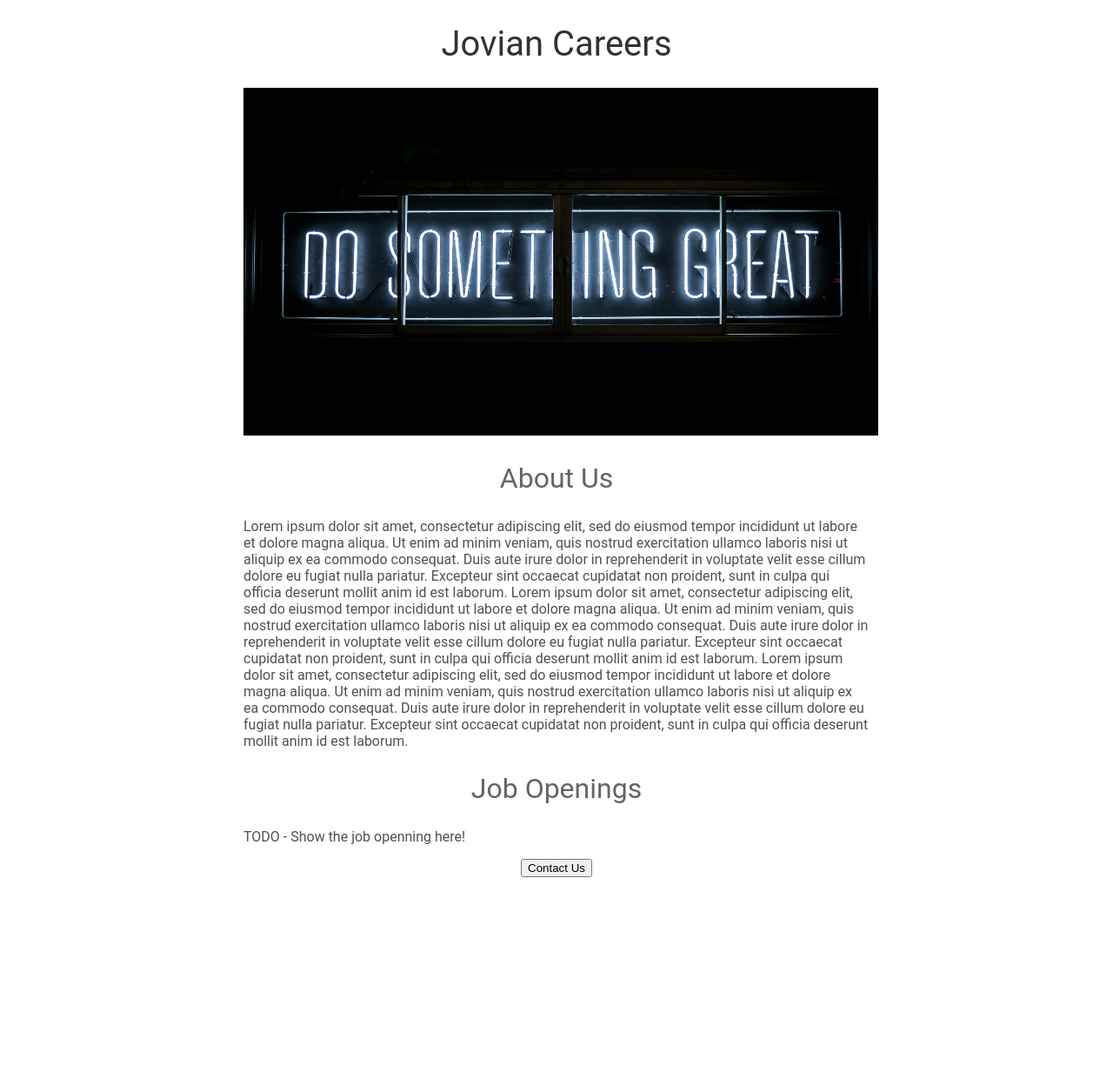
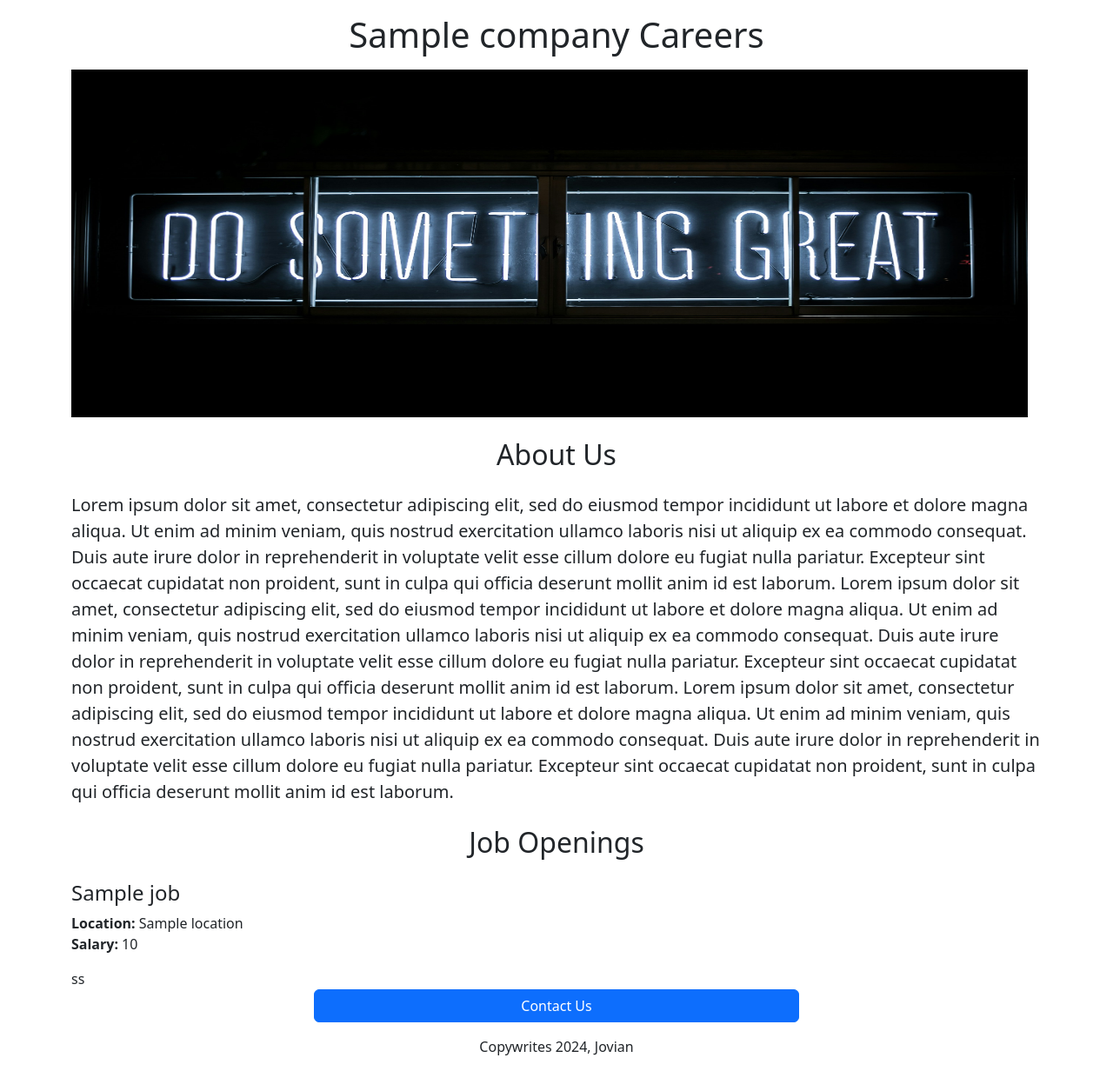
Before and after one commit to danialisrar09/jovian-careers-website, a Flask app: template templates/home.html in a window 1280 px wide. Shown: the whole page at 87% size. Before the commit the page ends 1009 px from the top, so only its background shows below. Run offline with Flask 3, Linux system fonts and the light colour scheme; the template is opened without the code that fills it: most values are stand-ins (such as "Sample title", 1, 10 or a date in 2020).

Commit message:
Added the Flask project

```diff
--- a/app.py
+++ b/app.py
@@ -2,9 +2,36 @@ from flask import Flask, render_template
 
 app = Flask(__name__)
 
+JOBS = [
+    {
+        'id': 1,
+        'title': 'Data Analyst',
+        'location': 'Remote',
+        'Salary': 'Rs. 1,000,000',
+    },
+    {
+        'id': 2,
+        'title': 'Data Scientist',
+        'location': 'Karachi, Pakistan',
+        'Salary': 'Rs. 1,500,000',
+    },
+    {
+        'id': 3,
+        'title': 'Data Engineer',
+        'location': 'Remote',
+        'company': 'Jovian',
+        'Salary': 'Rs. 900,000',
+    },
+    {
+        'id': 4,
+        'title': 'Software Engineer',
+        'location': 'Lahore, Pakistan',
+        'Salary': 'Rs. 800,000',
+    }
+]
 @app.route("/")
-def hello_world():
-    return render_template('home.html')
+def hello_jovian():
+    return render_template('home.html', jobs = JOBS, company = "Jovian")
 
 if __name__ == "__main__":
     app.run(host='0.0.0.0', debug=True)
--- a/templates/home.html
+++ b/templates/home.html
@@ -3,46 +3,16 @@
     <head>
         <meta charset="UTF-8">
         <title>Jovian Careers</title>
-        <style>
-            h1 {
-               font-size: 40px;
-               font-family: Roboto;
-               font-weight: normal;
-               color: rgb(50, 50, 50);
-               text-align: center;
-            }
+        <link href="https://cdn.jsdelivr.net/npm/bootstrap@5.2.3/dist/css/bootstrap.min.css" rel="stylesheet"
+              integrity="sha384-rbsA2VBKQhggwzxH7pPCaAqO46MgnOM80zW1RWuH61DGLwZJEdK2Kadq2F9CUG65" crossorigin="anonymous">
 
-            h2 {
-               font-size: 32px;
-               font-family: Roboto;
-               font-weight: normal;
-               color: rgb(100, 100, 100);
-               text-align: center;
-            }
-
-            .bodytext {
-                font-family: Roboto;
-                color: rgb(80,80,80);
-            }
-
-            #container {
-                max-width: 720px;
-                margin: 0 auto;
-            }
-
-<!--            #banner {-->
-<!--                width: 100%;-->
-<!--                height: 360px;-->
-<!--                object-fit: cover;-->
-<!--            }-->
-        </style>
     </head>
     <body>
-        <div id="container">
-            <h1>Jovian Careers</h1>
-            <center><img src="http://127.0.0.1:5000/static/banner.jpg" height="400" width="730"></center>
-            <h2>About Us</h2>
-            <p class="bodytext">Lorem ipsum dolor sit amet, consectetur adipiscing elit, sed do eiusmod tempor incididunt ut labore et dolore
+        <div class="container">
+            <h1 class="text-center mt-3 mb-3">{{company}} Careers</h1>
+            <img class="img-flluid" src="http://127.0.0.1:5000/static/banner.jpg" height="400" width="1100">
+            <h2  class="text-center mt-4 mb-4">About Us</h2>
+            <p class="lead">Lorem ipsum dolor sit amet, consectetur adipiscing elit, sed do eiusmod tempor incididunt ut labore et dolore
                 magna aliqua. Ut enim ad minim veniam, quis nostrud exercitation ullamco laboris nisi ut aliquip ex ea commodo
                 consequat. Duis aute irure dolor in reprehenderit in voluptate velit esse cillum dolore eu fugiat nulla pariatur.
                 Excepteur sint occaecat cupidatat non proident, sunt in culpa qui officia deserunt mollit anim id est laborum.
@@ -55,10 +25,25 @@
                 consequat. Duis aute irure dolor in reprehenderit in voluptate velit esse cillum dolore eu fugiat nulla pariatur.
                 Excepteur sint occaecat cupidatat non proident, sunt in culpa qui officia deserunt mollit anim id est laborum.</p>
 
-            <h2>Job Openings</h2>
-            <p class="bodytext">TODO - Show the job openning here!</p>
-            <div style="text-align: center">
-                <button>Contact Us</button>
+            <h2  class="text-center mt-4 mb-4">Job Openings</h2>
+            <div>
+                {% for job in jobs %}
+                    <div style="margin-bottom: 16px">
+                        <h4 style="color: rgb(120, 120, 120) margin-bottom: 4px">{{job['title']}}</h4>
+                        <div>
+                            <b>Location:</b> {{job['location']}}
+                        </div>
+                        <div>
+                            <b>Salary:</b> {{job['salary']}}
+                        </div>
+                    </div>
+                {% endfor %}
+            </div>
+ss          <div>
+                <div class="d-grid gap-2 col-6 mx-auto">
+                    <button class="btn btn-primary" type="button">Contact Us</button>
+                </div>
+                <p class="text-center mt-3">Copywrites 2024, Jovian</p>
             </div>
         </div>
     </body>
```
